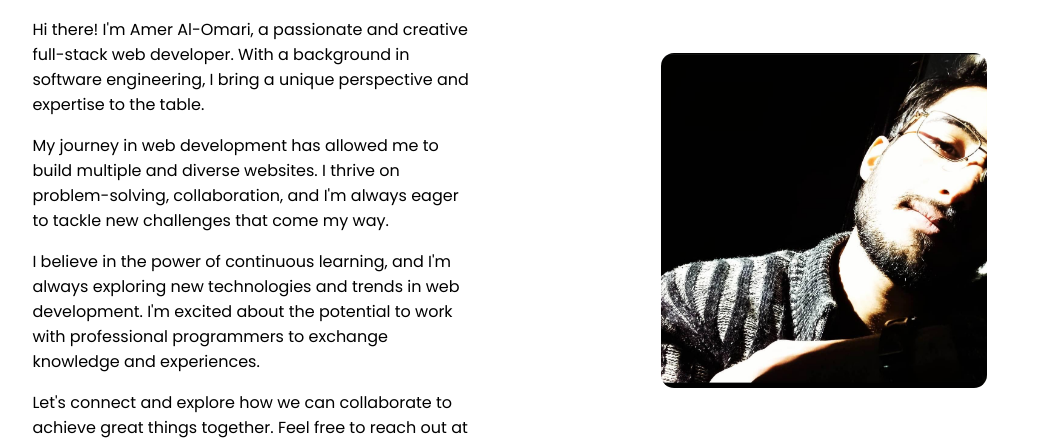
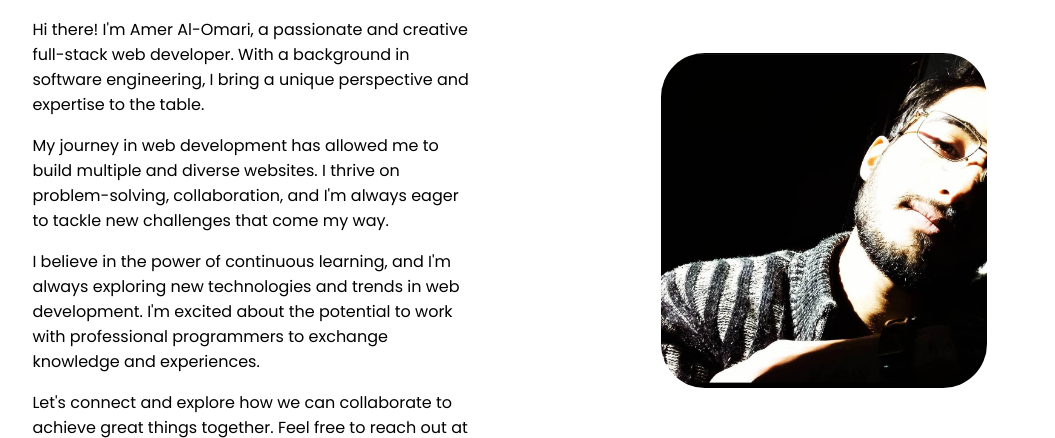
Before and after one commit to AmerAomar/TAP-CODING-TEST, a plain HTML site: page index.html in a window 1280 px wide. Shown: the part 267-705 px from the top of the page, without its empty margins (102-1157 px from the left). Drawn offline with Linux system fonts and the light colour scheme.

Commit message:
change image  border radius

```diff
--- a/portfolio.css
+++ b/portfolio.css
@@ -103,7 +103,7 @@ section#about .about-image {
 section#about .about-image img {
     max-width: 90%;
     height: auto;
-    border-radius: 13px;
+    border-radius: 44px;
     transition: transform 0.3s ease-in-out, box-shadow 0.3s ease-in-out;
 }
 
```
